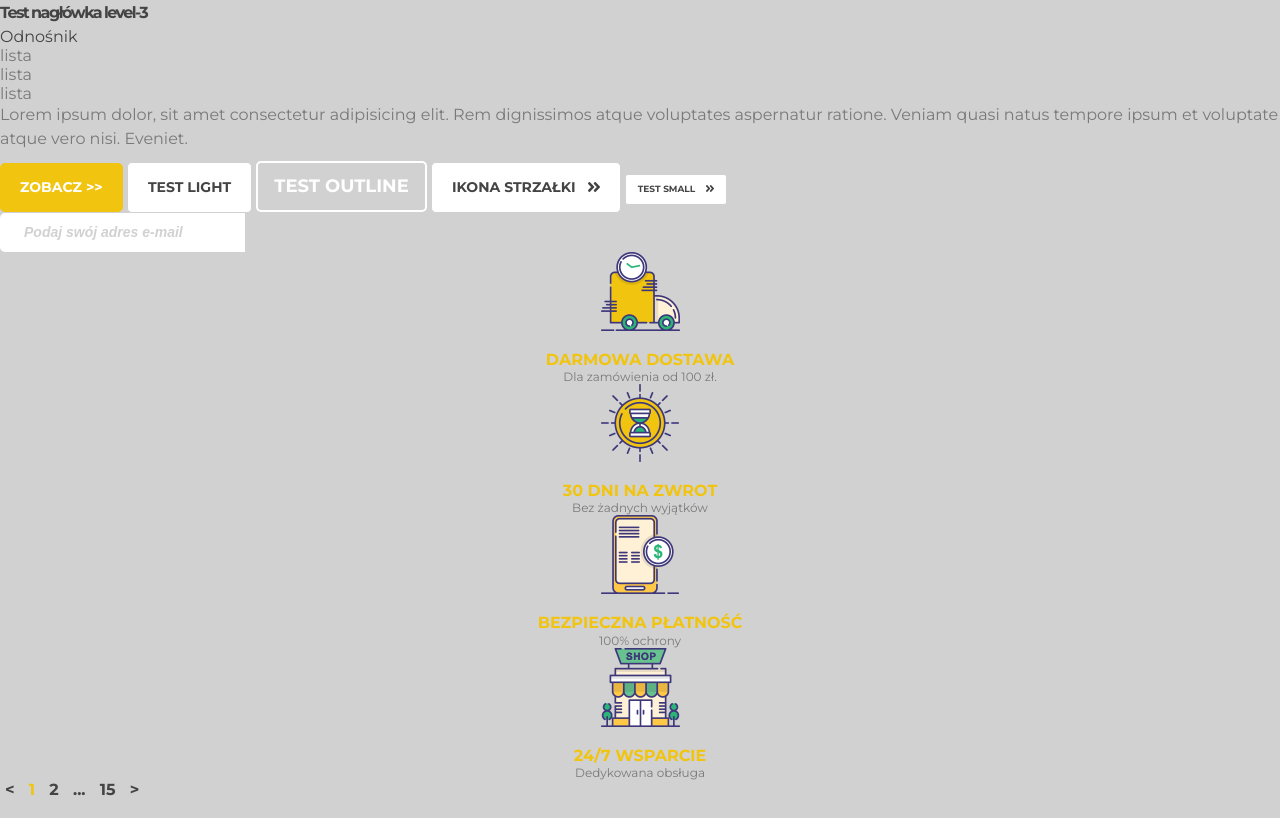
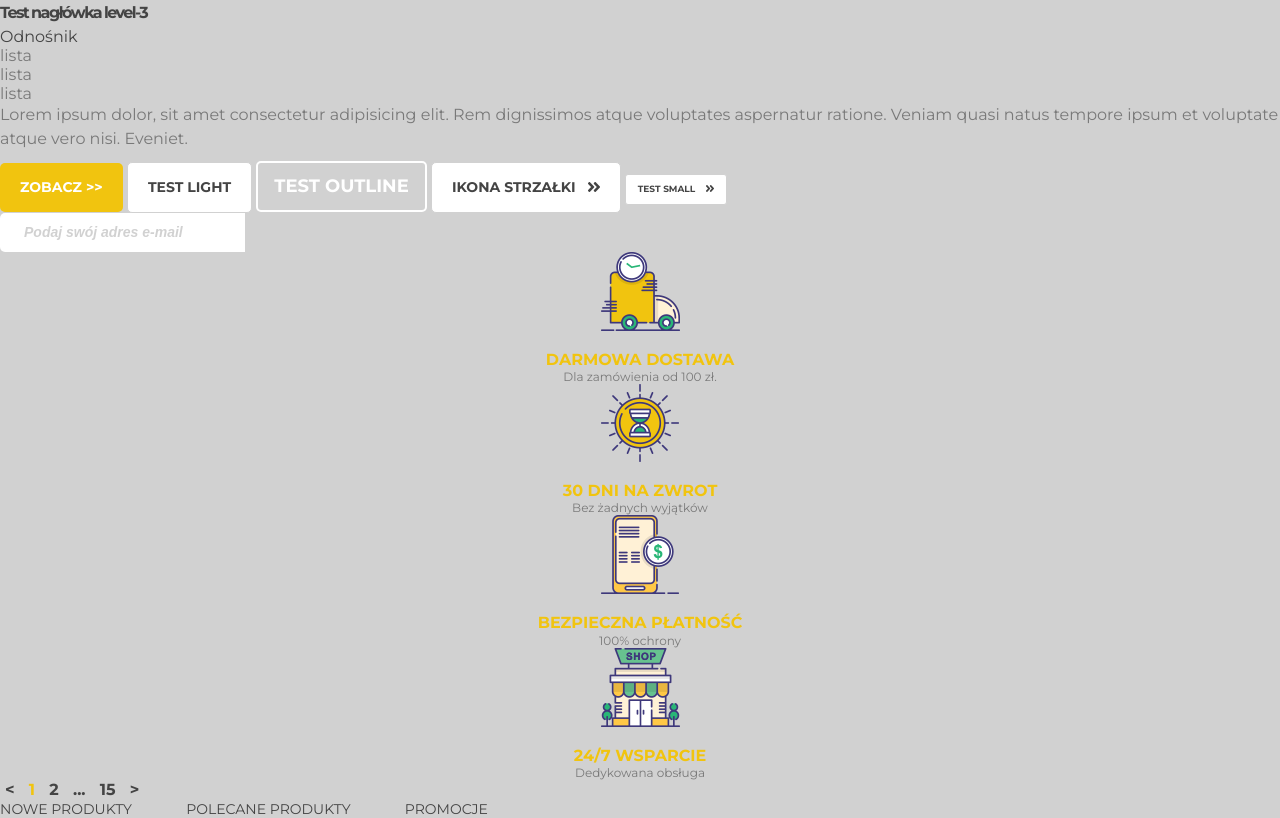
Before and after one commit to RobertSajdak/Clothes-Shop, a website: page src/index.html in a window 1280 px wide. Shown: the part 195-1013 px from the top of the page. Drawn offline with nearby package versions, Linux system fonts and the light colour scheme; files that its build step writes are made by us from their sources.

Commit message:
#9 - product selector component added.

```diff
--- a/src/index.html
+++ b/src/index.html
@@ -113,5 +113,11 @@
       <a class="c-pagination__item" href="#">15</a>
       <a class="c-pagination__item" href="#">&gt;</a>
     </div>
+
+    <div class="c-product-selector">
+      <a class="c-product-selector__item" href="#">Nowe produkty</a>
+      <a class="c-product-selector__item" href="#">Polecane produkty</a>
+      <a class="c-product-selector__item" href="#">Promocje</a>
+    </div>
   </body>
 </html>
--- a/src/sass/06-components/_index.scss
+++ b/src/sass/06-components/_index.scss
@@ -6,3 +6,4 @@
 @forward "_list";
 @forward "_nav";
 @forward "_pagination";
+@forward "__product-selector";
--- /dev/null
+++ b/src/sass/06-components/_product-selector.scss
@@ -0,0 +1,25 @@
+@use "../01-settings/variables" as *;
+@use "../02-tools/mixins" as *;
+
+.c-product-selector {
+  display: inline-block;
+
+  &__item {
+    color: $gray-dark-up;
+    display: block;
+    font-size: $font-size-6;
+    margin-bottom: $grid-base * 2;
+    text-transform: uppercase;
+
+    @include large-up {
+      display: inline-block;
+      margin-bottom: 0;
+      margin-right: $grid-base * 5;
+    }
+
+    &:hover {
+      color: $yellow-accent;
+      font-weight: bold;
+    }
+  }
+}
--- a/src/sass/style.scss
+++ b/src/sass/style.scss
@@ -24,6 +24,7 @@
 @use "06-components/list";
 @use "06-components/nav";
 @use "06-components/pagination";
+@use "06-components/product-selector";
 
 @use "07-templates/clinic-locator";
 @use "07-templates/our-company";
```
Also changed, not shown: public/index.html (+6 -0 lines), public/css/style.css.
